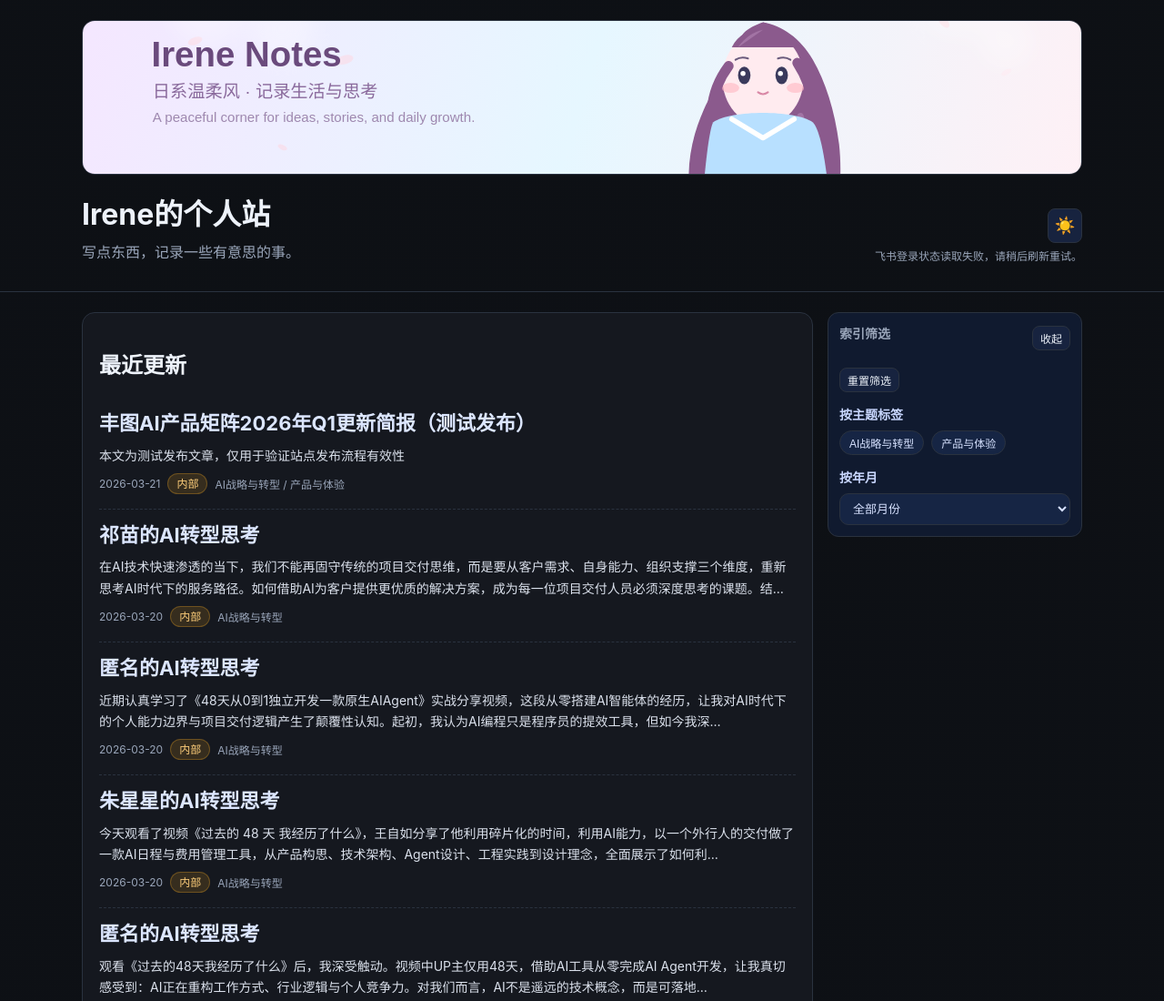
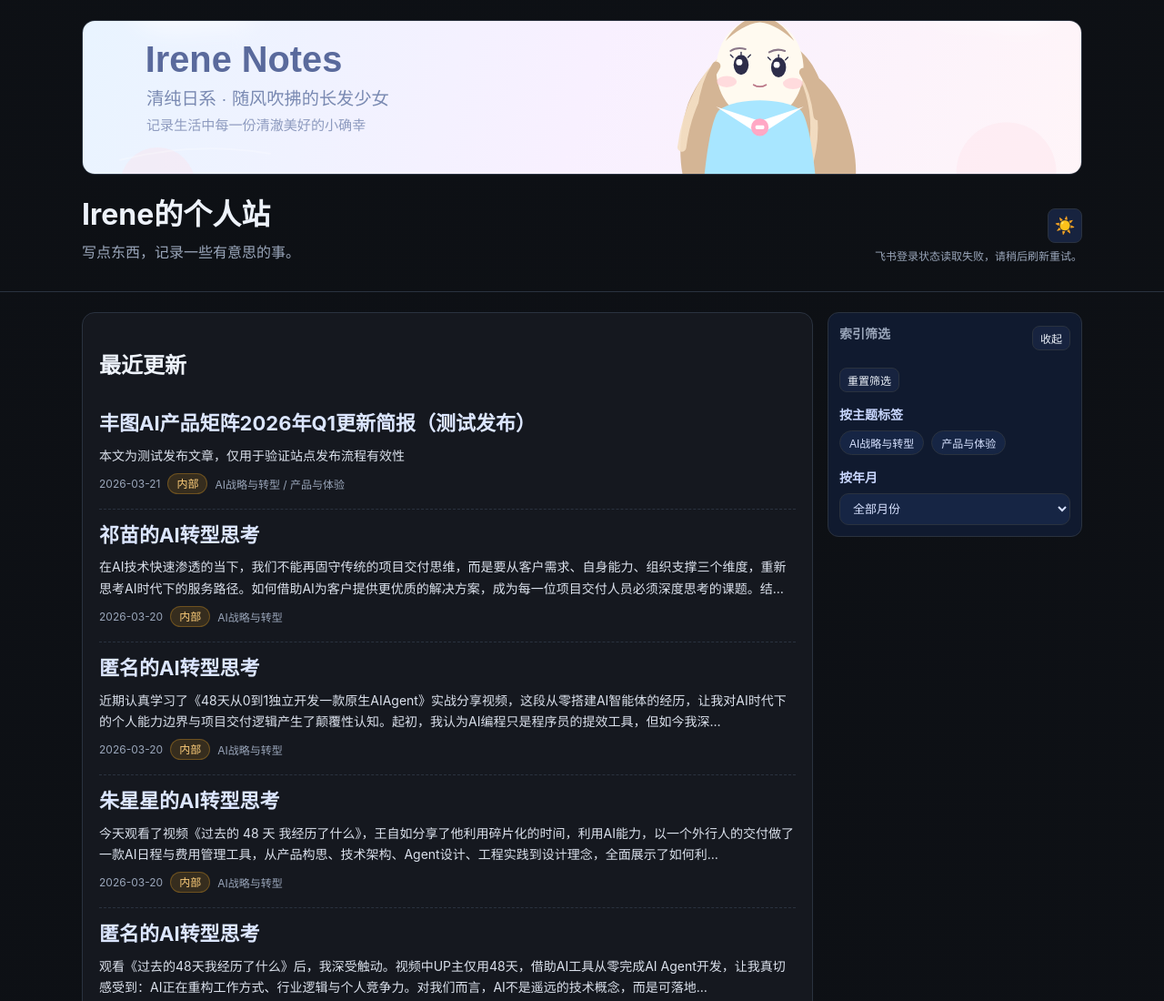
Before and after one commit to dony-hu/irene-notes, a website: page index.html in a window 1280 px wide. Shown: the top 1100 px of the page at 91% size. Drawn offline with Linux system fonts and the light colour scheme; no server answers.

Commit message:
feat: 更新为日系清纯少女更大轮廓造型

```diff
--- a/index.html
+++ b/index.html
@@ -14,7 +14,7 @@
 <body>
   <header class="site-header">
     <div class="container">
-      <img class="header-banner" src="./assets/anime-girl-longhair.svg" alt="日系长发卡通美女标题图" />
+      <img class="header-banner" src="./assets/anime-cute-pure.svg" alt="日系清纯少女卡通标题图" />
       <div class="site-title-row">
         <div>
           <h1>Irene的个人站</h1>
```
Also changed, not shown: assets/anime-cute-pure.svg (added).
